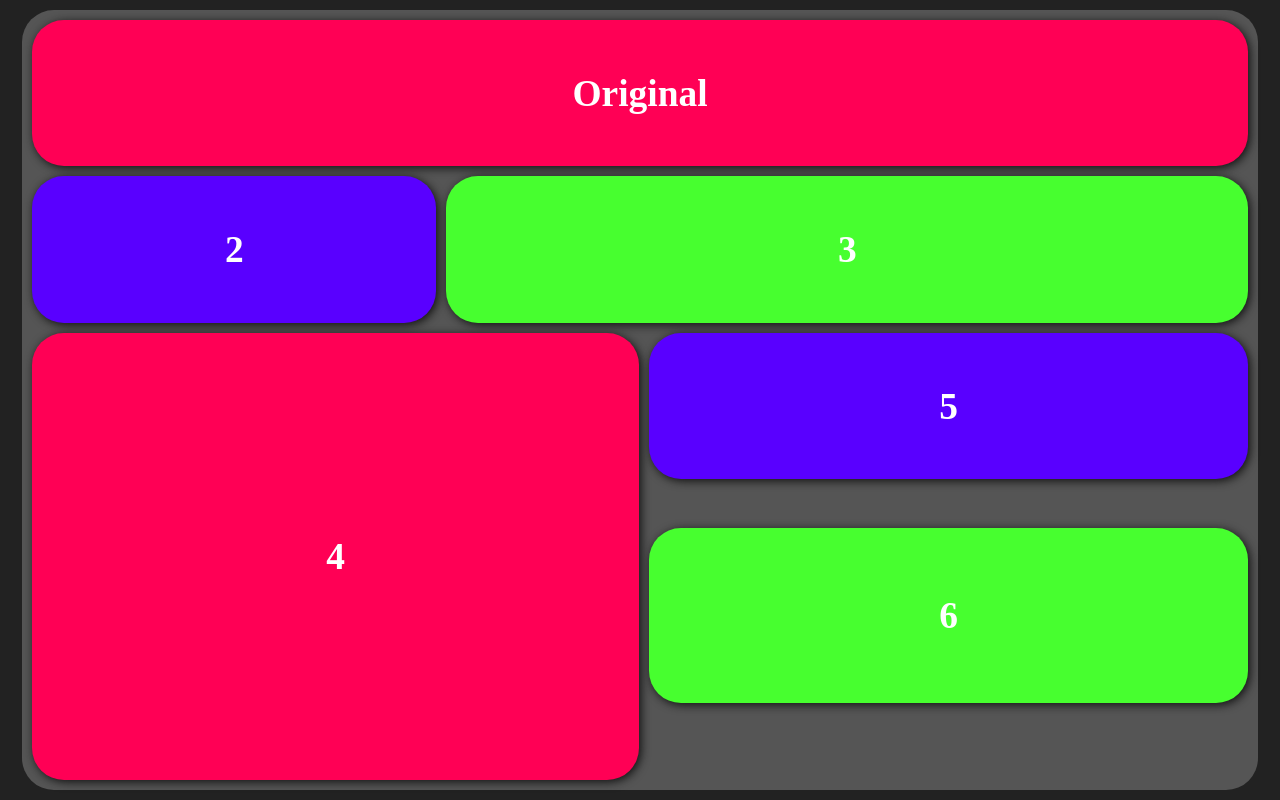
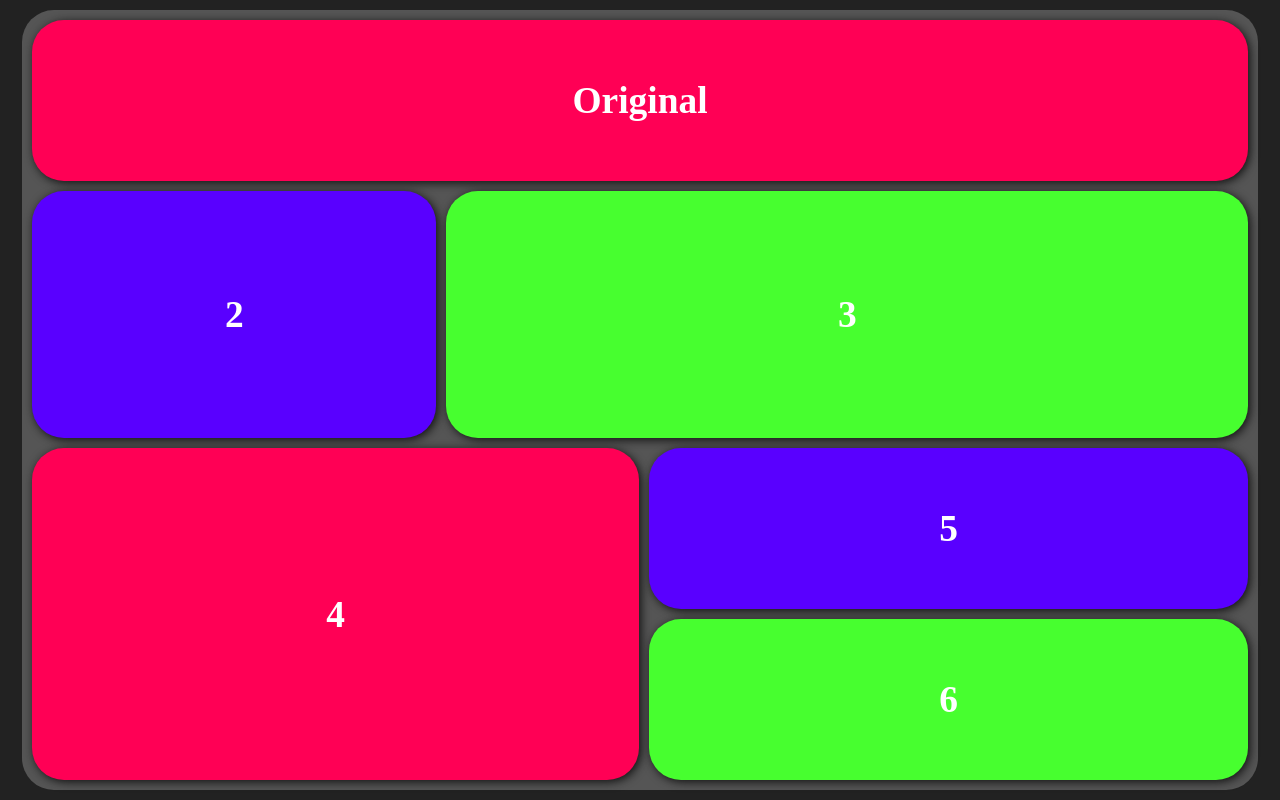
Before and after one commit to cmoraes5/Grid-ProgBr, a plain HTML site: page src/clone.html in a window 1280 px wide. Drawn offline with Linux system fonts and the light colour scheme.

Commit message:
:up: quarto commit

```diff
--- a/src/style2.css
+++ b/src/style2.css
@@ -1,8 +1,14 @@
 /*
-OBS: É possível e em alguns casos
-recomendado utilizar ambos os tipos
-de display, flex e grid, tendo um
-container dentro do outro
+Recriando o mesmo layout
+da página principal, porém
+de uma maneira diferente
+utilizando:
+Grid-Template,      ===> Define a quantidade de linhas, colunas e os tamanhos
+Grid-Column-Start   ---> Define a posição INICIAL do elemento em relação a COLUNA
+Grid-Column-End,    ===> Define a posição FINAL do elemento em relação a COLUNA
+Grid-Row-Start,     ---> Define a posição INICIAL do elemento em relação a LINHA
+Grid-Row-End        ===> Define a posição FINAL do elemento em relação a LINHA
+e o span            ---> Preenche as posições dos elementos até o início de certa linha/coluna
 */
 
 body{
@@ -66,17 +72,29 @@ body{
 .item1{
     grid-column-start: 1;
     grid-column-end: 7;
+
+    grid-row-start: 1;
+    grid-row-end: 2;
 }
 .item2{
     grid-column-start: 1;
     grid-column-end: 3;
+
+    grid-row-start: 2;
+    grid-row-end: 5;
 }
 .item3{
+    grid-column-start: 3;
     grid-column-end: span 4;
+
+    grid-row-start: 2;
+    grid-row-end: 5;
 }
 .item4{
     grid-column-end: span 3;
-    grid-row-end: span 6;
+
+    grid-row-start: 5;
+    grid-row-end: 7;
 }
 .item5{
     grid-column-start: 4;
@@ -86,7 +104,7 @@ body{
     grid-column-start: 4;
     grid-column-end: 7;
 
-    grid-row-start: 5;
+    grid-row-start: 6;
     grid-row-end: 7;
 }
 
```
